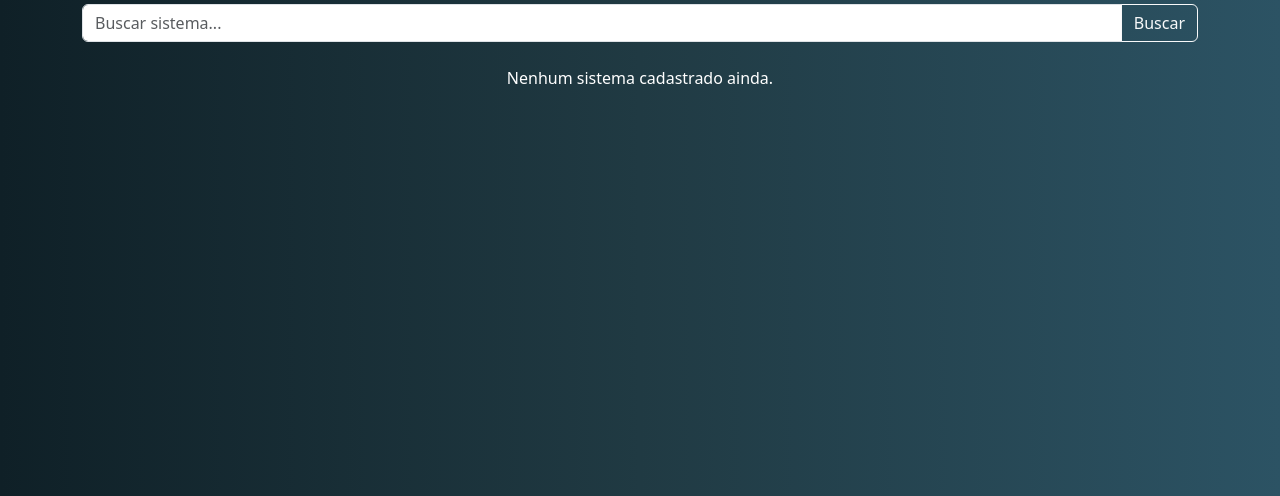
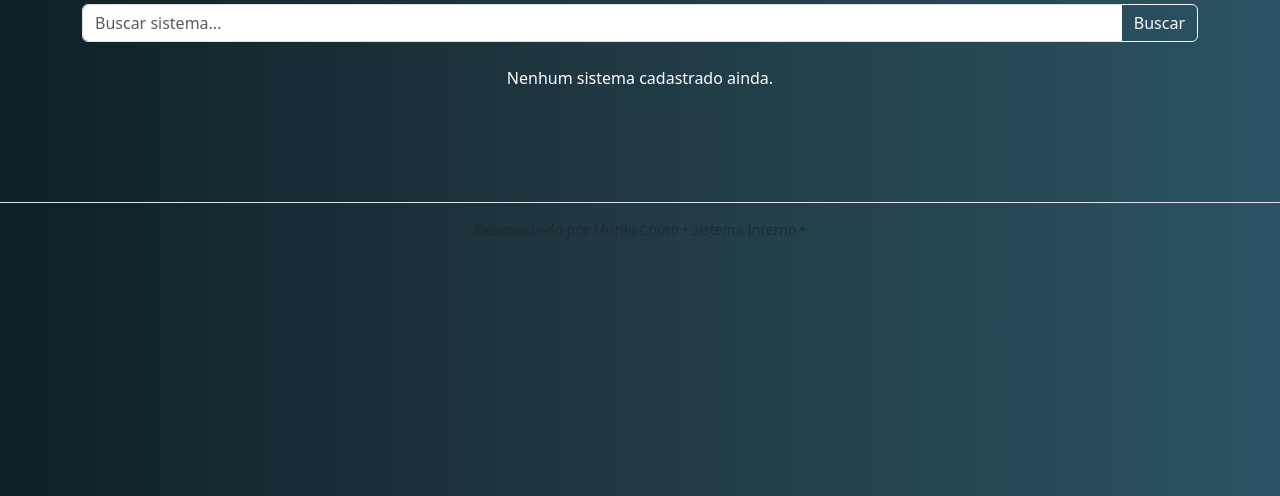
Before and after one commit to Murilovisk01/site_importacao, a Django app: template core/templates/core/tela_inicial.html in a window 1280 px wide. Shown: the part 184-680 px from the top of the page. Run offline with Django 5.2, Linux system fonts and the light colour scheme; the template is opened without the code that fills it, so the values that code supplies are empty; some libraries are stand-ins or nearby versions.

Commit message:
Atualização Tela Inicial
Tipo: M (C-Correção, I-Implementação, M-Melhoria)

Descrição: Inclusão do Roda Pé

Observações:

Referências:

```diff
--- a/core/templates/core/tela_inicial.html
+++ b/core/templates/core/tela_inicial.html
@@ -84,6 +84,8 @@
         {% endfor %}
     </div>
 </div>
-
+<footer class="text-center text-muted py-3 mt-5 border-top small">
+    Desenvolvido por Murilo Couto • Sistema Interno • {{ now|date:"Y" }}
+</footer>
 </body>
 </html>
```
